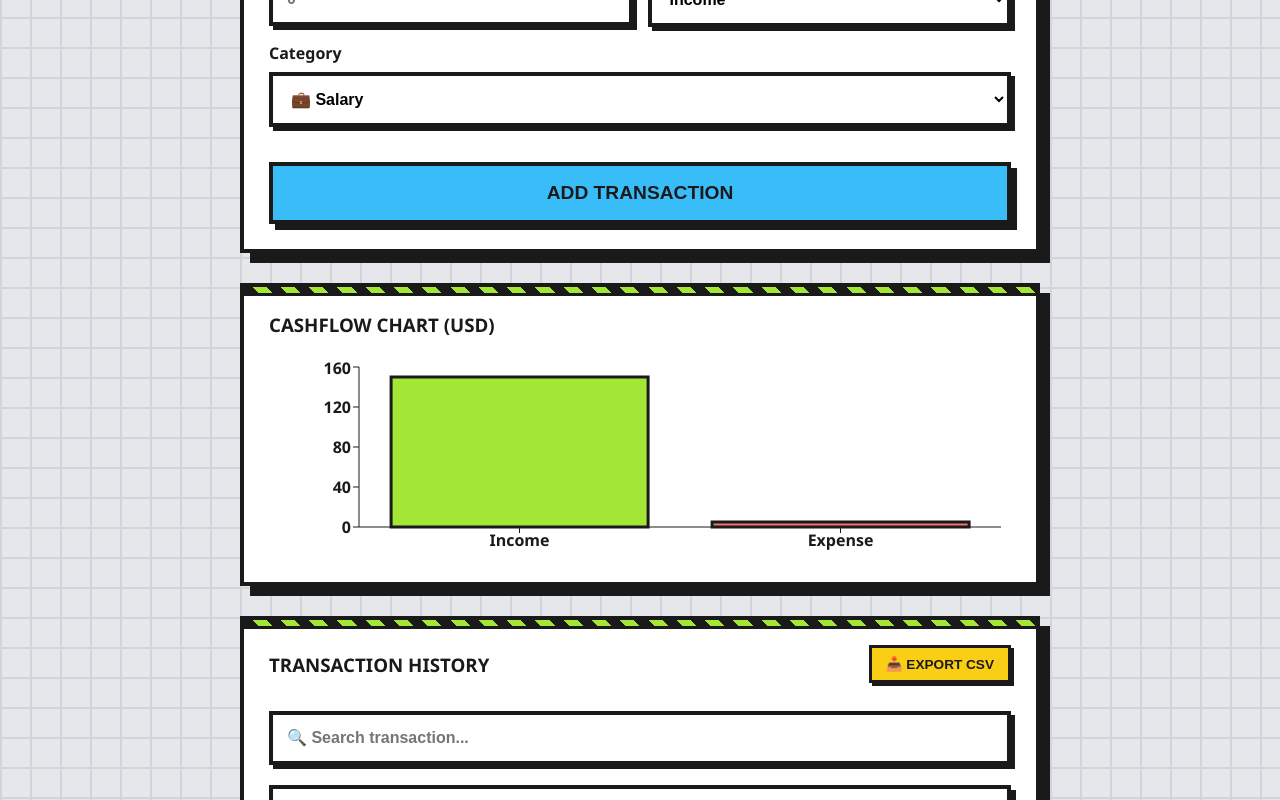
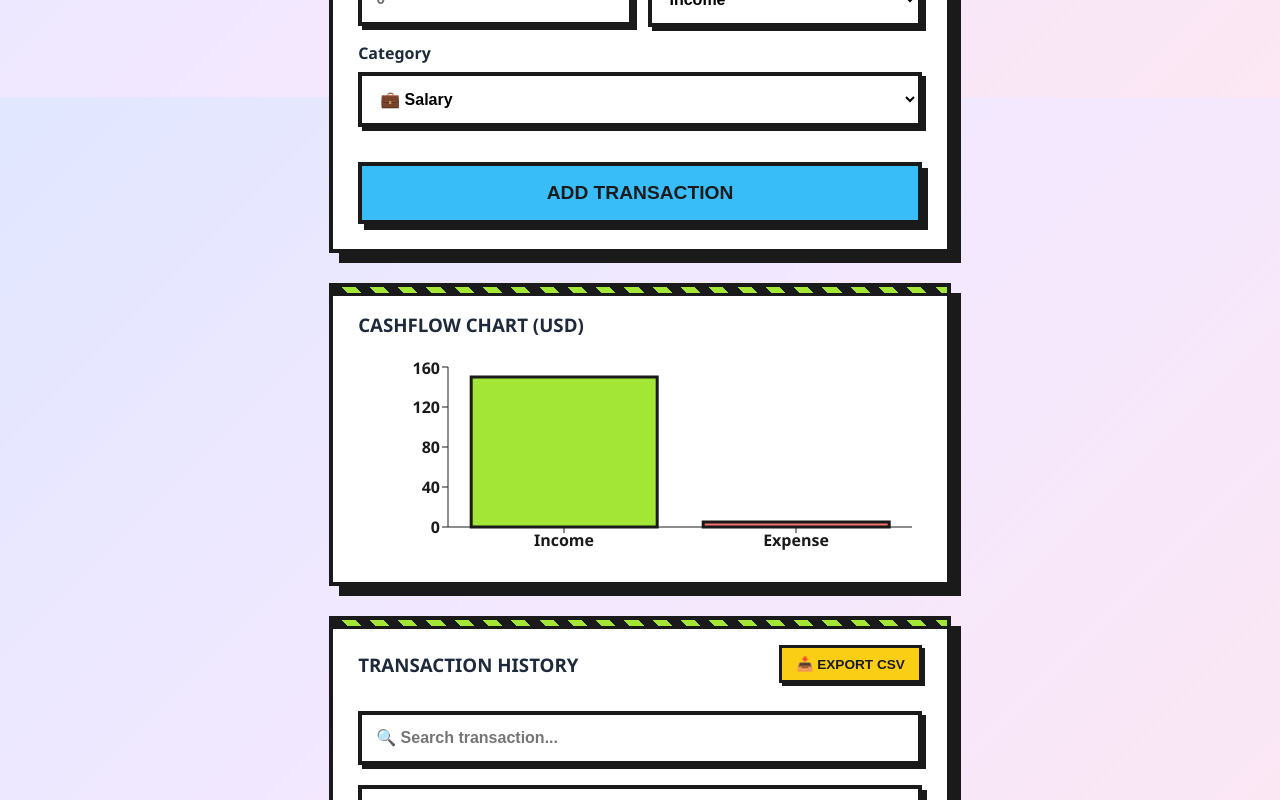
Before and after one commit to Alvinfaizt/personal-finance-dashboard, a React (Vite) app: page / in a window 1280 px wide. Shown: the part 703-1503 px from the top of the page. Built offline with nearby package versions, Linux system fonts and the light colour scheme.

Commit message:
Feat: update styling in index.css for improved aesthetics and scrollbar customization

```diff
--- a/src/index.css
+++ b/src/index.css
@@ -1,16 +1,34 @@
 :root {
-  font-family: 'Public Sans', 'Segoe UI', sans-serif;
-  color: #1a1a1a;
-  /* Membuat pola grid kotak-kotak neubrutalism */
-  background-color: #e5e7eb;
-  background-image:
-    linear-gradient(#d1d5db 2px, transparent 2px),
-    linear-gradient(90deg, #d1d5db 2px, transparent 2px);
-  background-size: 30px 30px;
+  font-family: 'Public Sans', 'Segoe UI', Tahoma, Geneva, Verdana, sans-serif;
+  color: #1e293b;
+  /* Warna teks Slate gelap yang elegan */
 }
 
 body {
   margin: 0;
   padding: 0;
   min-height: 100vh;
+  /* Gradasi warna mesh/aurora modern untuk memancarkan efek kaca */
+  background: linear-gradient(135deg, #e0e7ff 0%, #f3e8ff 50%, #fce7f3 100%);
+  background-attachment: fixed;
+  display: flex;
+  justify-content: center;
 }
+
+/* Mengatur scrollbar agar melengkung lembut */
+::-webkit-scrollbar {
+  width: 8px;
+}
+
+::-webkit-scrollbar-track {
+  background: transparent;
+}
+
+::-webkit-scrollbar-thumb {
+  background: rgba(0, 0, 0, 0.1);
+  border-radius: 10px;
+}
+
+::-webkit-scrollbar-thumb:hover {
+  background: rgba(0, 0, 0, 0.2);
+}
```
